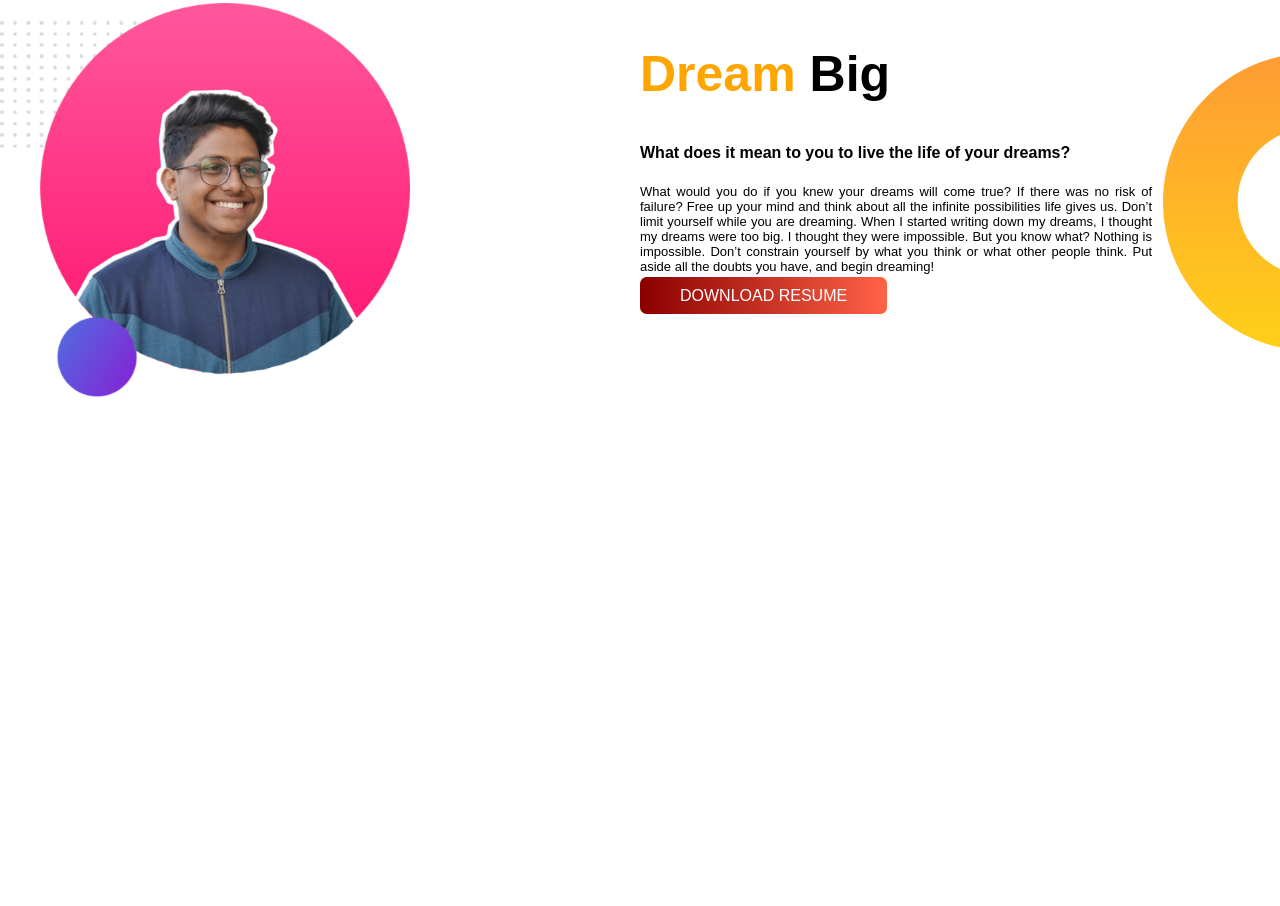
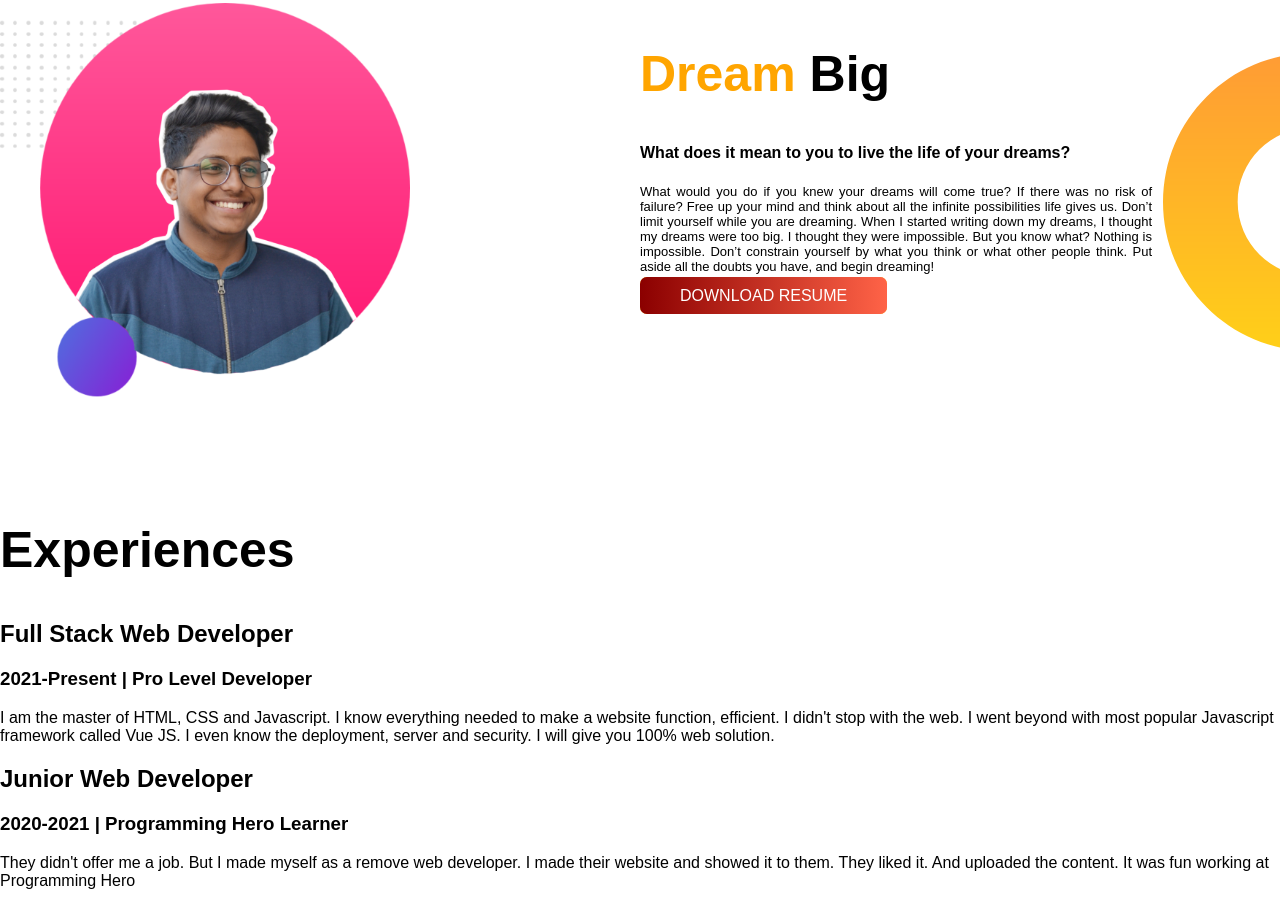
Before and after one commit to TaseenZim/dev-portfolio, a plain HTML site: page index.html in a window 1280 px wide. Shown: the part 578-1484 px from the top of the page. Before the commit the page ends 1099 px from the top, so only its background shows below. Drawn offline with Linux system fonts and the light colour scheme; a web font is replaced by a local one.

Commit message:
bikaaler break

```diff
--- a/index.html
+++ b/index.html
@@ -14,7 +14,7 @@
     <link rel="stylesheet" href="style.css">
     <link rel="shortcut icon" href="download.png" type="image/x-icon">
 </head>
-<section class="top-banner">
+<section class="top-banner flexible-container">
     <div class="half-wid">
 
         <h1>Welcome to</h1>
@@ -38,7 +38,7 @@
     </div>
 
 </section>
-<section class="dream-big">
+<section class="dream-big flexible-container">
 
     <div class="half-wids">
         <img src="images/sample04.png" alt="">
@@ -59,6 +59,25 @@
 
 </section>
 
+<section class="exp">
+    <h1>Experiences</h1>
+    <div>
+        <h2>Full Stack Web Developer</h2>
+        <h3>2021-Present | Pro Level Developer</h3>
+        <p>I am the master of HTML, CSS and Javascript. I know everything needed to make a website function, efficient.
+            I didn't stop with the web. I went beyond with most popular Javascript framework called Vue JS. I even know
+            the deployment, server and security. I will give you 100% web solution.</p>
+    </div>
+    <div>
+        <h2>Junior Web Developer</h2>
+        <h3>2020-2021 | Programming Hero Learner</h3>
+        <p>They didn't offer me a job. But I made myself as a remove web developer. I made their website and showed it
+            to them. They liked it. And uploaded the content. It was fun working at Programming Hero</p>
+    </div>
+
+
+</section>
+
 <body>
 
 </body>
--- a/style.css
+++ b/style.css
@@ -15,7 +15,7 @@ h1 {
     font-size: 13px;
 
 }
-section {
+.flexible-container {
     display: flex;
     margin-bottom: 120px;
 }
```
